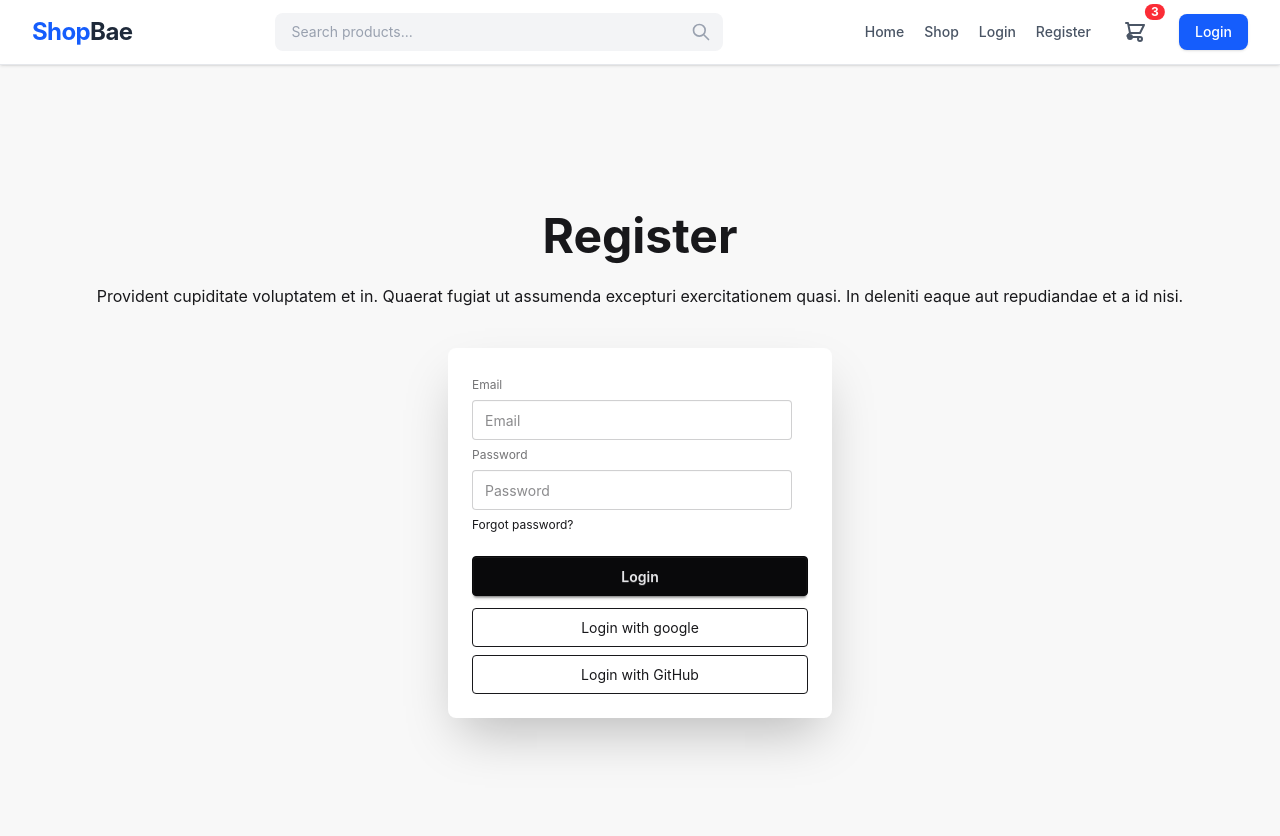
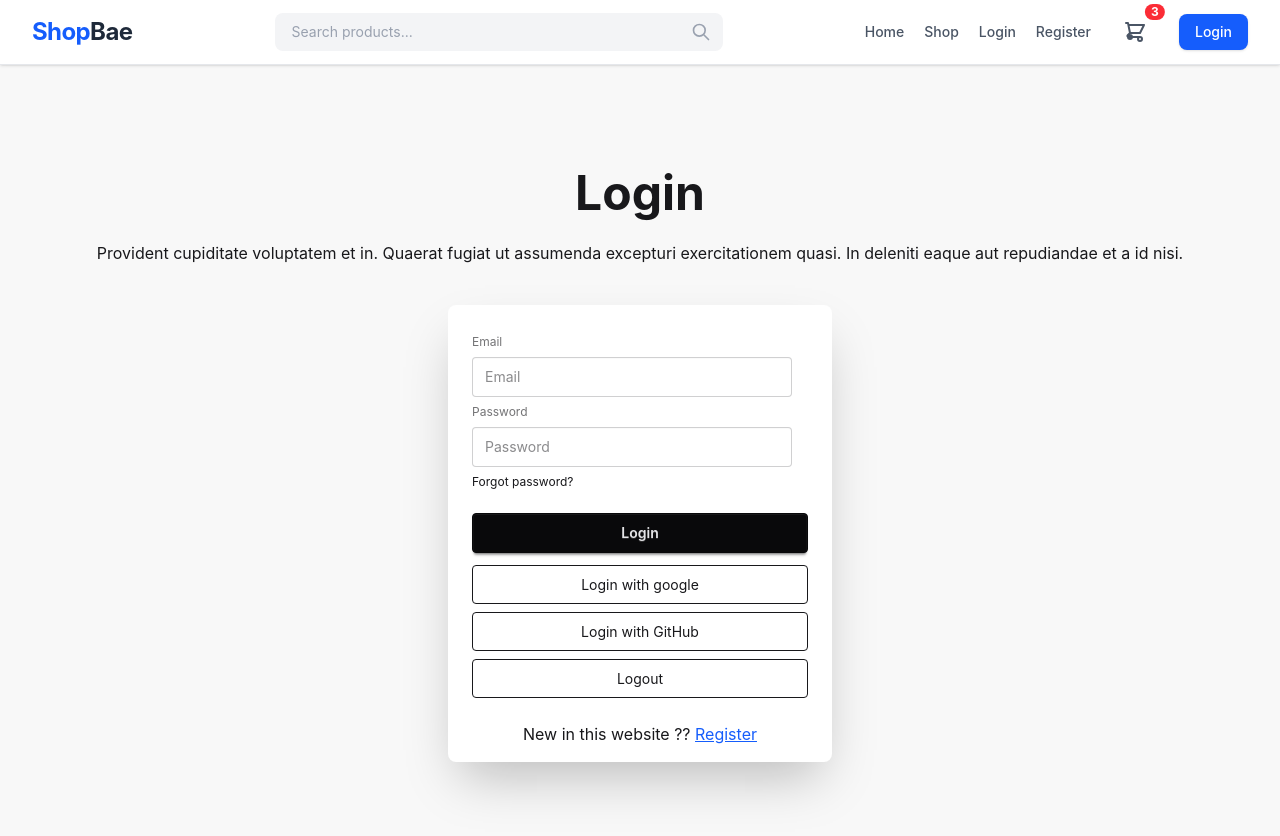
Before and after one commit to mondalnayan007/react-firebase-with-router, a React (Vite) app: page /login in a window 1280 px wide. Shown: the top 836 px of the page. Built offline with nearby package versions, Linux system fonts and the light colour scheme; no server answers.

Commit message:
sign out functionality added

```diff
--- a/src/Pages/Home/Login/Login.jsx
+++ b/src/Pages/Home/Login/Login.jsx
@@ -1,13 +1,16 @@
-import { signInWithEmailAndPassword } from 'firebase/auth';
+import { GithubAuthProvider, GoogleAuthProvider, signInWithEmailAndPassword, signInWithPopup, signOut } from 'firebase/auth';
 import React from 'react';
 import { auth } from '../../../firebase/firebase.config';
-import { useNavigate } from 'react-router';
+import { Link, useNavigate } from 'react-router';
 
 
 
 const Login = () => {
 
     const navigate = useNavigate();
+     const googleProvider = new GoogleAuthProvider();
+
+    const gitHubProvider = new GithubAuthProvider();
 
 
 
@@ -25,15 +28,31 @@ const Login = () => {
 
     };
     const handleGoogleLogin = () => {
+         // alert('google login is clicked !!!!')
+
+        signInWithPopup(auth,googleProvider)
+        .then(res =>{
+            console.log(res);
+        })
+        .catch(err => {
+            console.log(err);
+        })
 
     };
 
     const handleGitHubLogin = () => {
-
+        signInWithPopup(auth,gitHubProvider)
+               .then(res =>{console.log(res);})
+               .catch(err => console.log(err));
     };
 
     const handleSignOut = () => {
-
+       signOut(auth)
+       .then(res => {
+          alert('sign Out successful !!!')
+          console.log(res);
+       })
+       .catch(err => {console.log(err);})
     };
 
     return (
@@ -41,7 +60,7 @@ const Login = () => {
             <div className="hero bg-base-200 min-h-screen">
                 <div className="hero-content flex-col ">
                     <div className="text-center ">
-                        <h1 className="text-5xl font-bold">Register</h1>
+                        <h1 className="text-5xl font-bold">Login</h1>
                         <p className="py-6">
                             Provident cupiditate voluptatem et in. Quaerat fugiat ut assumenda excepturi exercitationem
                             quasi. In deleniti eaque aut repudiandae et a id nisi.
@@ -61,7 +80,9 @@ const Login = () => {
                             </form>
                             <button onClick={handleGoogleLogin} className='border py-2 px-4 rounded cursor-pointer'>Login with google </button>
                             <button onClick={handleGitHubLogin} className='border py-2 px-4 rounded cursor-pointer'>Login with GitHub </button>
+                            <button onClick={handleSignOut} className='border py-2 px-4 rounded cursor-pointer'>Logout</button>
                         </div>
+                        <p className='text-center mb-4'>New in this website ?? <Link className='underline text-blue-600' to={'/register'}>Register</Link></p>
                     </div>
                 </div>
             </div>
--- a/src/Pages/Home/Register/Register.jsx
+++ b/src/Pages/Home/Register/Register.jsx
@@ -1,7 +1,7 @@
 import React from 'react';
 import {createUserWithEmailAndPassword, GithubAuthProvider, GoogleAuthProvider, signInWithPopup} from 'firebase/auth'
 import { auth } from '../../../firebase/firebase.config';
-import { useNavigate } from 'react-router';
+import { Link, useNavigate } from 'react-router';
 
 
 const Register = () => {
@@ -77,6 +77,7 @@ const Register = () => {
                             <button onClick={handleGoogleLogin} className='border py-2 px-4 rounded cursor-pointer'>Login with google </button>
                             <button onClick={handleGitHubLogin} className='border py-2 px-4 rounded cursor-pointer'>Login with GitHub </button>
                         </div>
+                        <p className='text-center mb-4'>Already have an account ?? <Link className='underline text-blue-600' to={'/login'}>Login</Link></p>
                     </div>
                 </div>
             </div>
```
